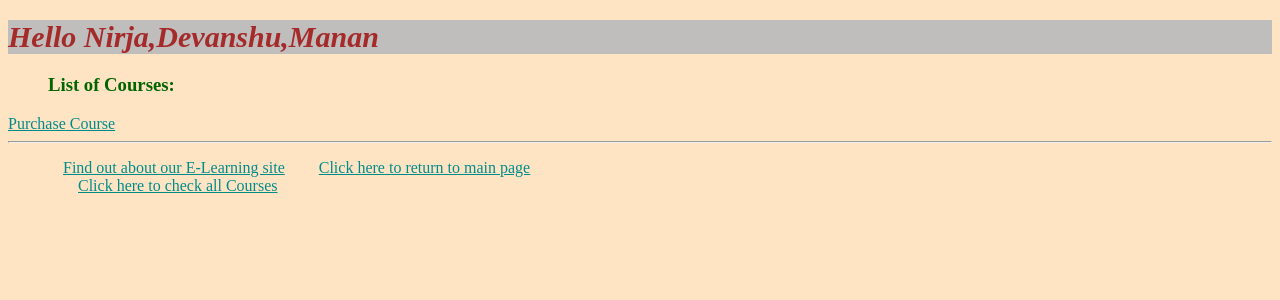
After one commit to devanshumevada/ida-labs, a Django app: template assignment3/myapp/templates/myapp/courses.html in a window 1280 px wide. The commit adds this page. Shown: the top 300 px of the page. Run offline with Django 3.2, Linux system fonts and the light colour scheme; the template is opened without the code that fills it, so the values that code supplies are empty.

Commit message:
Lab 7 Contents Added

```diff
--- a/assignment3/myapp/templates/myapp/about.html
+++ b/assignment3/myapp/templates/myapp/about.html
@@ -5,4 +5,5 @@
 {% block body_block %}
     <h1>This is an E-learning Website! Search our Topics to find all available Courses.</h1>
 {#    <p><a href="{% url 'myapp:index' %}">Go Back</a></p>#}
+{{form}}
 {% endblock %}
--- a/assignment3/myapp/templates/myapp/base.html
+++ b/assignment3/myapp/templates/myapp/base.html
@@ -32,6 +32,8 @@
 
 <li class="hbar1"><a href = "{% url 'myapp:index' %}">Click here to return to main page</a><br/></li>
 
+<li class="hbar1"><a href = "{% url 'myapp:courses' %}">Click here to check all Courses</a><br/></li>
+
 </ul>
 
 </div>
--- /dev/null
+++ b/assignment3/myapp/templates/myapp/courses.html
@@ -0,0 +1,15 @@
+{% extends 'myapp/base.html' %}
+{% block title %}
+    Courses
+{% endblock %}
+{% block body_block %}
+   <ul>
+    <h3>List of Courses: </h1>
+    {% for course in courlist %}
+
+    <li>{{course.name}}</li>
+
+    {% endfor %}
+    </ul>
+   <a href="/myapp/place_order">Purchase Course</a>
+{% endblock %}
--- a/assignment3/myapp/urls.py
+++ b/assignment3/myapp/urls.py
@@ -5,5 +5,6 @@ app_name = 'myapp'
 urlpatterns = [
     path(r'', views.index, name='index'),
     path(r'about/',views.about, name='about'),
+    path(r'courses/', views.courses, name='courses'),
     path(r'<top_no>/', views.detail, name='detail'),
 ]
--- a/assignment3/myapp/views.py
+++ b/assignment3/myapp/views.py
@@ -1,5 +1,6 @@
 from django.http  import HttpResponse
 from .models import Topic, Course, Student, Order
+
 from django.shortcuts import get_object_or_404, render
 # Create your views here.
 # Create your views here.
@@ -16,3 +17,8 @@ def detail(request, top_no):
     topic = get_object_or_404(Topic, pk=top_no)
     courses = Course.objects.filter(topic=topic)
     return render(request, 'myapp/detail.html', {'topic': topic, 'courses': courses})
+
+
+def courses(request):
+    courlist = Course.objects.all().order_by('id')
+    return render(request, 'myapp/courses.html', {'courlist': courlist})
```
Also changed, not shown: assignment3/myapp/forms.py (added, +9 -0 lines), assignment3/myapp/models.py (+13 -0 lines), assignment3/db.sqlite3, assignment3/myapp/migrations/0003_course_interested_course_static.py (added), assignment3/myapp/migrations/0004_rename_static_course_stages.py (added), 3 other files.
